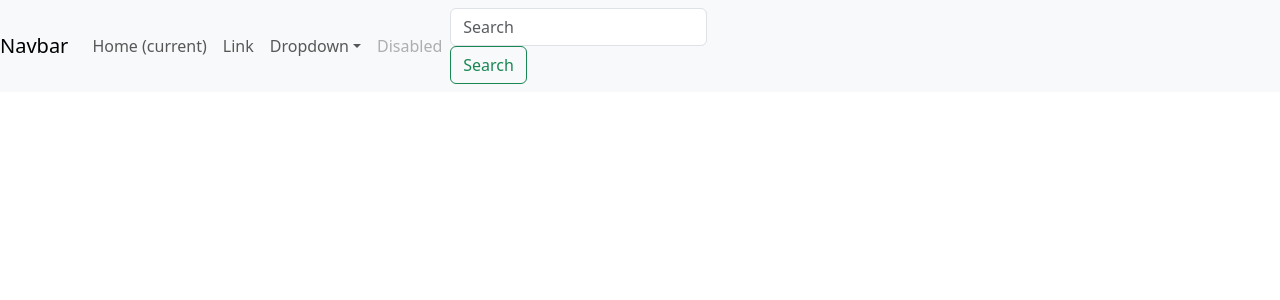
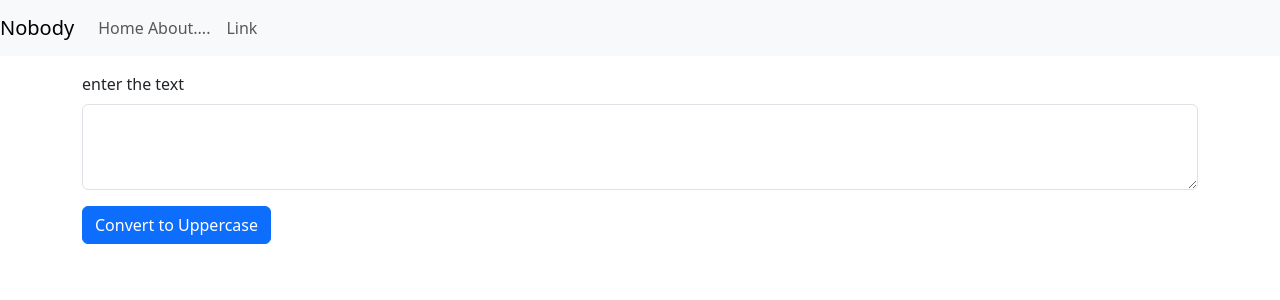
Before and after one commit to nobody-27/React_Playlist, a React (Create React App) app in the folder my-app/: page / in a window 1280 px wide. Shown: the top 300 px of the page. Built offline with nearby package versions, Linux system fonts and the light colour scheme.

Commit message:
add changes

```diff
--- a/my-app/src/App.js
+++ b/my-app/src/App.js
@@ -1,5 +1,7 @@
 import logo from './logo.svg';
 import './App.css';
+import Navbar from './components/Navbar';
+import Textform from './components/Textform';
 
 let name=".....not found";
 
@@ -7,43 +9,11 @@ function App() {
   return (
 
   <>
-  <nav className="navbar navbar-expand-lg navbar-light bg-light">
-  <a className="navbar-brand" href="#">Navbar</a>
-  <button className="navbar-toggler" type="button" data-toggle="collapse" data-target="#navbarSupportedContent" aria-controls="navbarSupportedContent" aria-expanded="false" aria-label="Toggle navigation">
-    <span className="navbar-toggler-icon"></span>
-  </button>
 
-  <div className="collapse navbar-collapse" id="navbarSupportedContent">
-    <ul className="navbar-nav mr-auto">
-      <li className="nav-item active">
-        <a className="nav-link" href="#">Home <span className="sr-only">(current)</span></a>
-      </li>
-      <li className="nav-item">
-        <a className="nav-link" href="#">Link</a>
-      </li>
-      <li className="nav-item dropdown">
-        <a className="nav-link dropdown-toggle" href="#" id="navbarDropdown" role="button" data-toggle="dropdown" aria-haspopup="true" aria-expanded="false">
-          Dropdown
-        </a>
-
-        <div className="dropdown-menu" aria-labelledby="navbarDropdown">
-          <a className="dropdown-item" href="#">Action</a>
-          <a className="dropdown-item" href="#">Another action</a>
-          <div className="dropdown-divider"></div>
-          <a className="dropdown-item" href="#">Something else here</a>
-        </div>
-
-      </li>
-      <li className="nav-item">
-        <a className="nav-link disabled" href="#">Disabled</a>
-      </li>
-    </ul>
-    <form className="form-inline my-2 my-lg-0">
-      <input className="form-control mr-sm-2" type="search" placeholder="Search" aria-label="Search" />
-      <button className="btn btn-outline-success my-2 my-sm-0" type="submit">Search</button>
-    </form>
-  </div>
-</nav>
+    <Navbar title="Nobody" about_test="About...." />
+    <div className='container my-3'>
+        <Textform heading="enter the text" />
+    </div>
 
     </>
   );
--- /dev/null
+++ b/my-app/src/components/Navbar.js
@@ -0,0 +1,28 @@
+import React from 'react';
+
+
+export default function Navbar(props) {
+    return (
+        <div>
+             <nav className="navbar navbar-expand-lg navbar-light bg-light">
+  <a className="navbar-brand" href="#">{props.title}</a>
+  <button className="navbar-toggler" type="button" data-toggle="collapse" data-target="#navbarSupportedContent" aria-controls="navbarSupportedContent" aria-expanded="false" aria-label="Toggle navigation">
+    <span className="navbar-toggler-icon"></span>
+  </button>
+
+  <div className="collapse navbar-collapse" id="navbarSupportedContent">
+    <ul className="navbar-nav mr-auto">
+      <li className="nav-item active">
+        <a className="nav-link" href="#">Home {props.about_test}</a>
+      </li>
+      <li className="nav-item">
+        <a className="nav-link" href="#">Link</a>
+      </li>
+
+    </ul>
+
+  </div>
+</nav>
+        </div>
+    )
+}
--- /dev/null
+++ b/my-app/src/components/Textform.js
@@ -0,0 +1,15 @@
+import React, {useState} from "react";
+
+
+export default function Textform(props){
+    const [text, setText ] = useState("Enter text here");
+    return (
+        <div>
+            <div className="mb-3">
+                <label for="mybox" className="form-label">{props.heading}</label>
+                <textarea  className="form-control" id="mybox" rows="3"  />
+            </div>
+            <button type="submit" className="btn btn-primary">Convert to Uppercase</button>
+        </div>
+    )
+}
```
